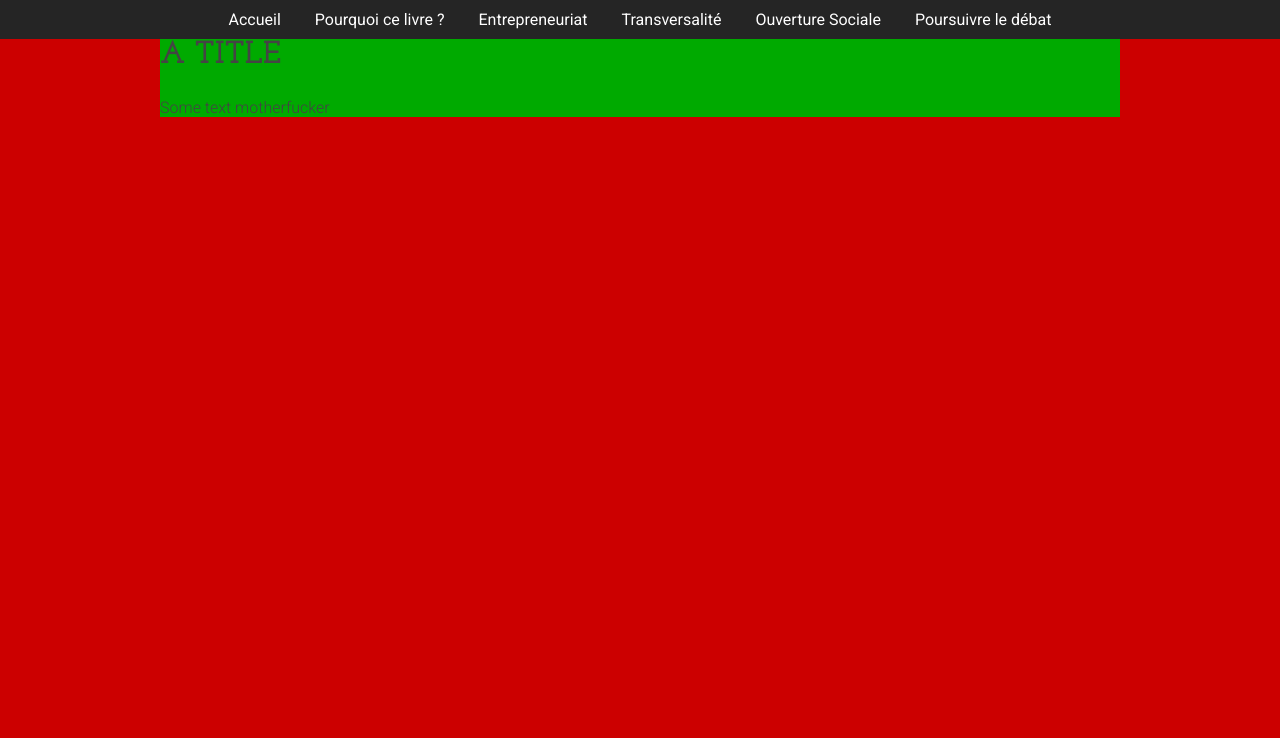
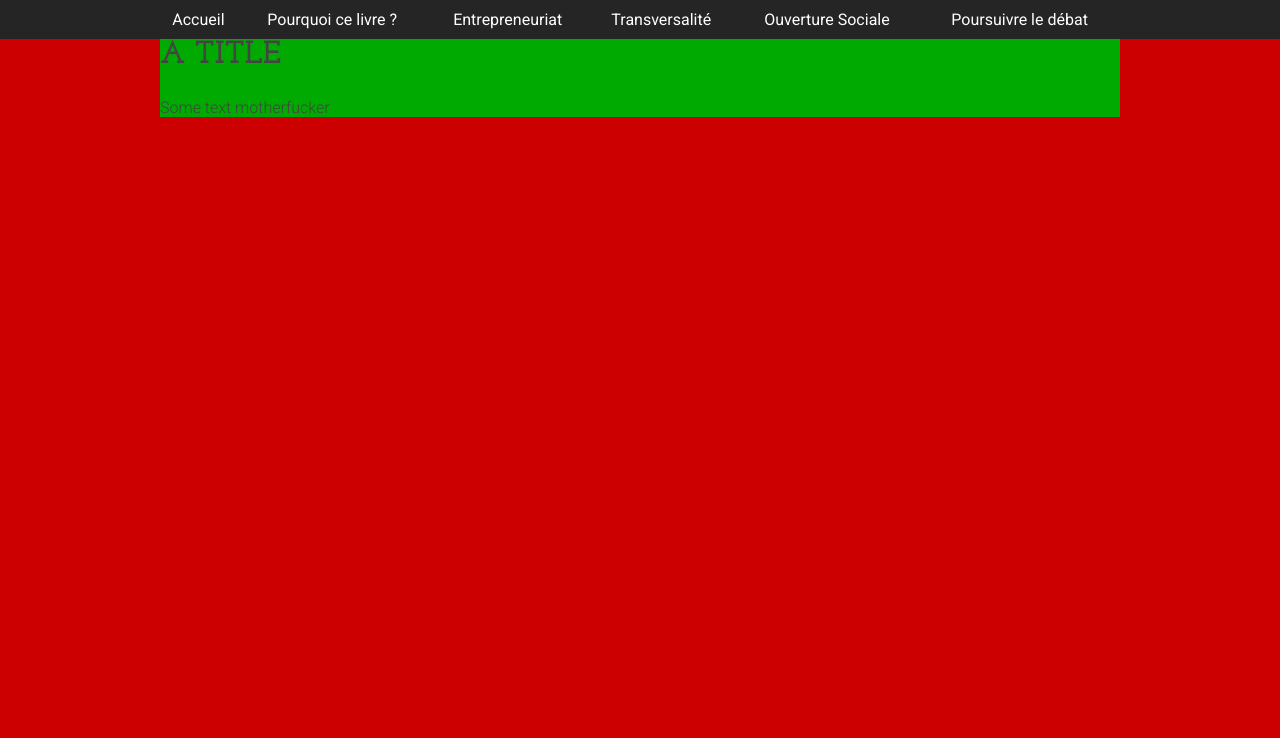
Before and after one commit to Groupe-ESC-Troyes/MixerLesCultures, a PHP site: page / in a window 1280 px wide. Shown: the top 738 px of the page. Run offline with PHP 8.4, Linux system fonts and the light colour scheme; some libraries are stand-ins or nearby versions.

Commit message:
Optimisation des margins du menu
passage en display table

```diff
--- a/css/style.css
+++ b/css/style.css
@@ -689,70 +689,84 @@ li ol {
 
 /* line 71, ../scss/style.scss */
 #menu ul {
+  display: table;
+  margin: auto;
   list-style: none;
   text-align: center;
 }
+@media only screen and (min-width: 960px) {
+  /* line 71, ../scss/style.scss */
+  #menu ul {
+    width: 960px;
+  }
+}
+@media (min-width: 768px) and (max-width: 959px) {
+  /* line 71, ../scss/style.scss */
+  #menu ul {
+    width: 768px;
+  }
+}
 
-/* line 75, ../scss/style.scss */
+/* line 84, ../scss/style.scss */
 #menu li {
-  display: inline-block;
+  display: table-cell;
 }
 @media (max-width: 767px) {
-  /* line 75, ../scss/style.scss */
+  /* line 84, ../scss/style.scss */
   #menu li {
     display: block;
     border-top: 1px solid #bbbbbb;
   }
 }
 
-/* line 83, ../scss/style.scss */
+/* line 92, ../scss/style.scss */
 #menu a {
   display: block;
   text-decoration: none;
-  padding: 10px 15px;
+  padding: 10px 0;
   -webkit-transition: all 0.2s ease-in;
   -moz-transition: all 0.2s ease-in;
   -o-transition: all 0.2s ease-in;
   transition: all 0.2s ease-in;
 }
-@media (min-width: 768px) and (max-width: 959px) {
-  /* line 83, ../scss/style.scss */
-  #menu a {
-    padding: 10px 5px;
-  }
-}
-/* line 93, ../scss/style.scss */
+/* line 98, ../scss/style.scss */
 #menu a:hover {
   background: #f4f4f4;
   color: #252525;
 }
 
-/* line 100, ../scss/style.scss */
+/* line 105, ../scss/style.scss */
 section.slide {
   width: 100%;
   background: #cc0000;
 }
 @media only screen and (min-width: 960px) {
-  /* line 100, ../scss/style.scss */
+  /* line 105, ../scss/style.scss */
   section.slide {
     min-height: 700px;
   }
 }
 
-/* line 108, ../scss/style.scss */
+/* line 113, ../scss/style.scss */
 section.slide div.slide-inner {
   background: #00aa00;
   margin: auto;
 }
 @media only screen and (min-width: 960px) {
-  /* line 108, ../scss/style.scss */
+  /* line 113, ../scss/style.scss */
   section.slide div.slide-inner {
     width: 960px;
   }
 }
-@media (max-width: 767px) {
-  /* line 108, ../scss/style.scss */
+@media (min-width: 768px) and (max-width: 959px) {
+  /* line 113, ../scss/style.scss */
   section.slide div.slide-inner {
     width: 100%;
   }
 }
+@media (max-width: 767px) {
+  /* line 113, ../scss/style.scss */
+  section.slide div.slide-inner {
+    width: 100%;
+  }
+}
--- a/scss/style.scss
+++ b/scss/style.scss
@@ -69,11 +69,20 @@ li ol{
 	}
 }
 #menu ul{
+	display: table;
+	margin: auto;
 	list-style: none;
 	text-align: center;
+
+	@include breakpoint(desktop){
+		width: $media-small-desktop;
+	}
+	@include breakpoint(tablet){
+		width: $media-tablet;
+	}
 }
 #menu li{
-	display: inline-block;
+	display: table-cell;
 
 	@include breakpoint(mobile){
 		display: block;
@@ -83,12 +92,8 @@ li ol{
 #menu a{
 	display: block;
 	text-decoration: none;
-	padding: 10px 15px;
+	padding: 10px 0;
 	@include transition();
-
-	@include breakpoint(tablet){
-		padding: 10px 5px;
-	}
 
 	&:hover{
 		background: #f4f4f4;
@@ -110,7 +115,10 @@ section.slide div.slide-inner{
 	margin: auto;
 
 	@include breakpoint(desktop){
-		width: 960px;
+		width: $media-small-desktop;
+	}
+	@include breakpoint(tablet){
+		width: 100%;
 	}
 	@include breakpoint(mobile){
 		width: 100%;
```
